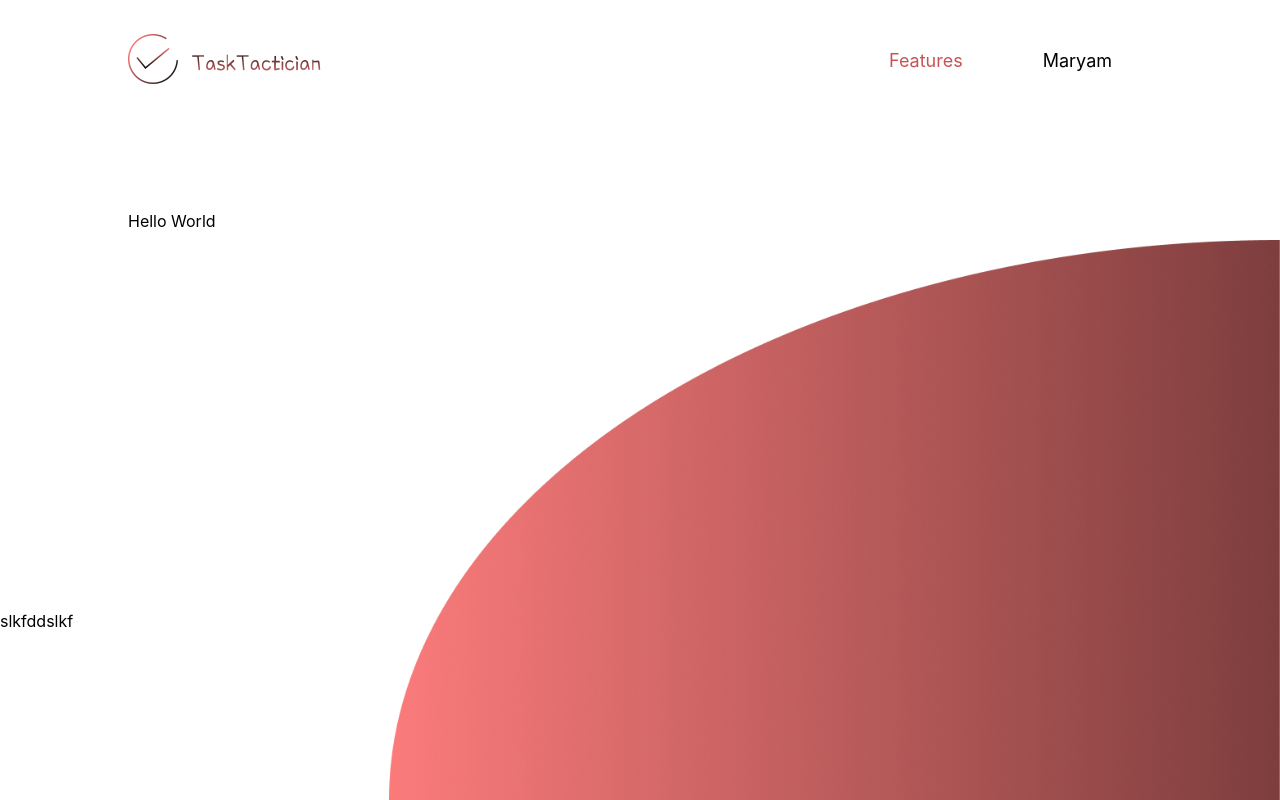
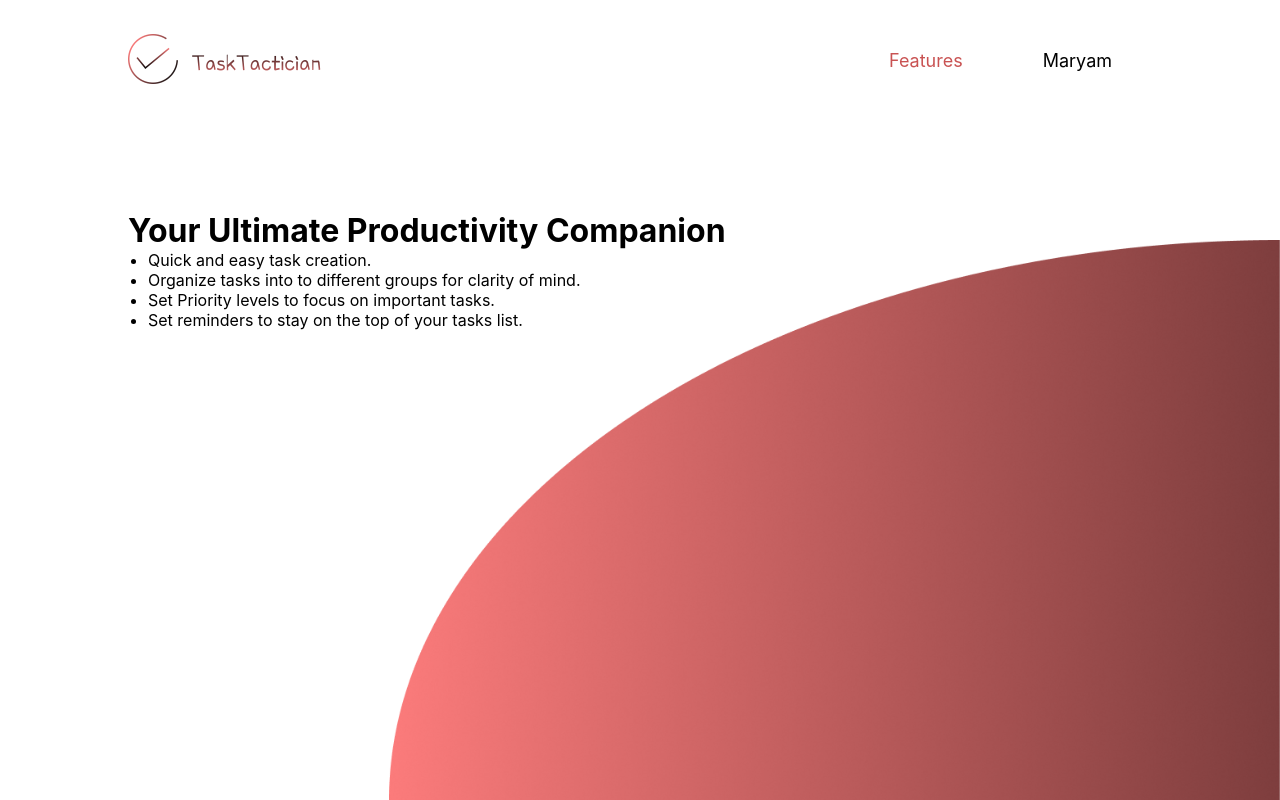
Before and after one commit to MARSIF123/TodoListApp, a React (Create React App) app in the folder client/: page /features in a window 1280 px wide. Built offline with nearby package versions, Linux system fonts and the light colour scheme.

Commit message:
FEAT: add feature page

```diff
--- a/client/src/App.js
+++ b/client/src/App.js
@@ -1,12 +1,14 @@
 import "./App.css";
 import Home from "./pages/Home/Home";
+import Features from "./pages/Features/Features";
+import { Routes, Route } from "react-router-dom";
 
 function App() {
   return (
-    <div className="App">
-      <Home />
-      slkfddslkf
-    </div>
+    <Routes>
+      <Route path="/" element={<Home />} />
+      <Route path="/features" element={<Features />} />
+    </Routes>
   );
 }
 
--- /dev/null
+++ b/client/src/pages/Features/Features.js
@@ -0,0 +1,21 @@
+import React from "react";
+import styles from "./features.module.css";
+import PageLayout from "../PageLayout";
+
+function Features() {
+  return (
+    <PageLayout>
+      <div className={styles.main}>
+        <h1>Your Ultimate Productivity Companion </h1>
+        <ul className={styles.list}>
+          <li>Quick and easy task creation.</li>
+          <li>Organize tasks into to different groups for clarity of mind.</li>
+          <li>Set Priority levels to focus on important tasks.</li>
+          <li>Set reminders to stay on the top of your tasks list.</li>
+        </ul>
+      </div>
+    </PageLayout>
+  );
+}
+
+export default Features;
--- /dev/null
+++ b/client/src/pages/Features/features.module.css
@@ -0,0 +1,16 @@
+.main {
+  display: flex;
+  flex-direction: column;
+  align-items: flex-start;
+  min-height: 50vh;
+  margin-top: 100px;
+}
+.list {
+  margin-left: 20px;
+}
+@media (max-width: 600px) {
+  .main {
+    align-items: center;
+    justify-content: center;
+  }
+}
```
